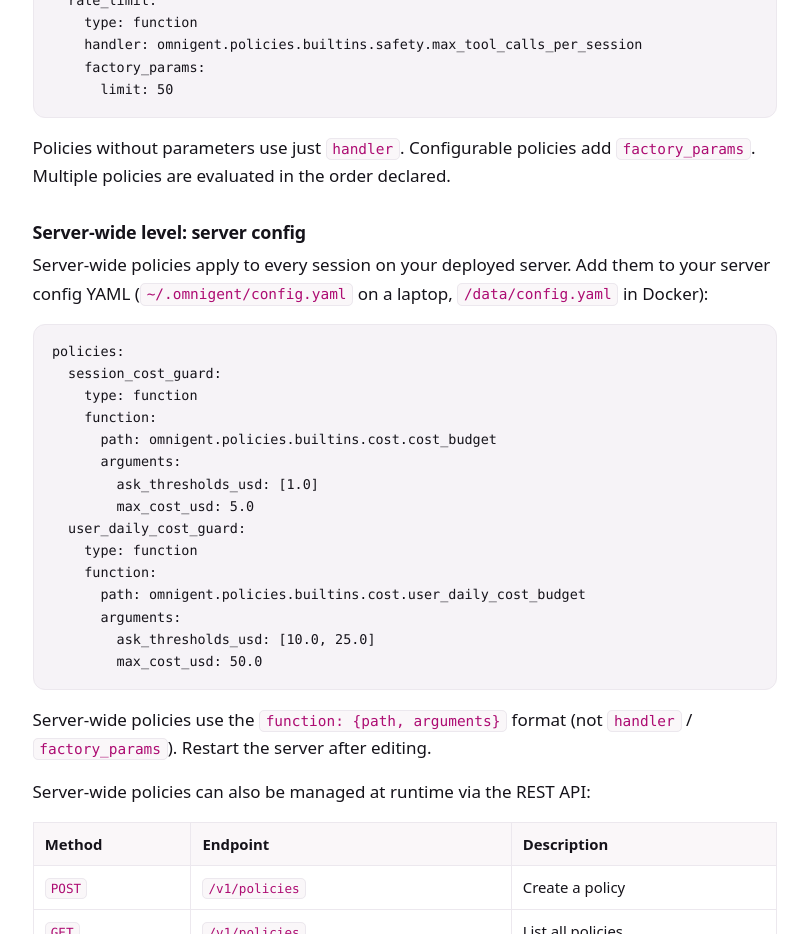
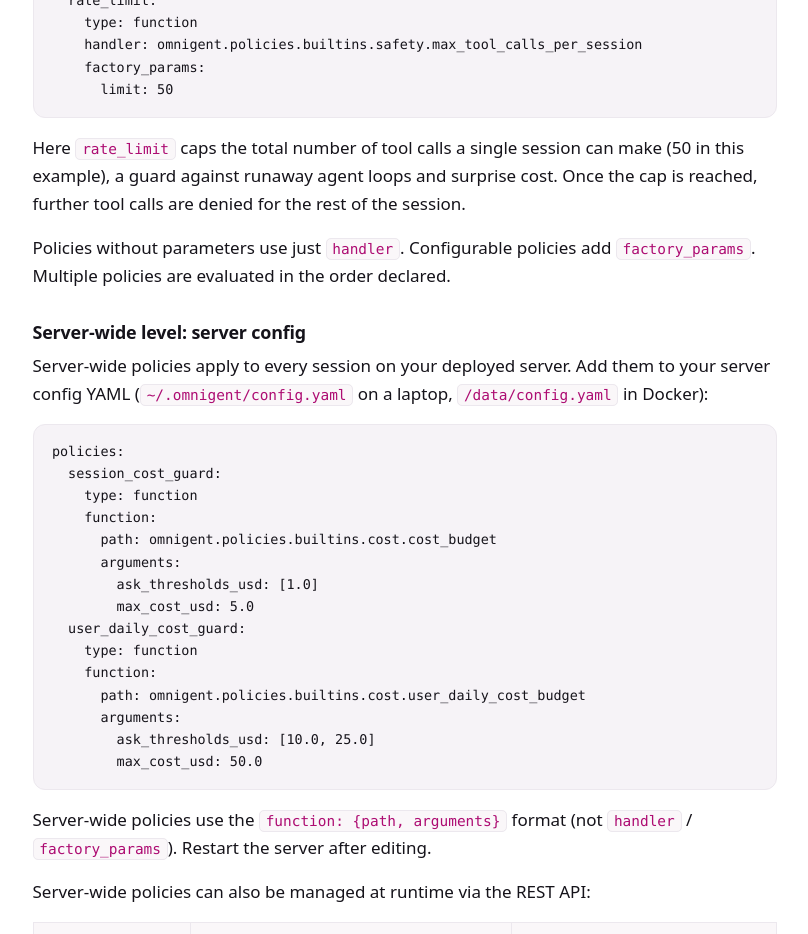
Before and after one commit to omnigent-ai/omnigent-site, a Next.js app: page /docs/policies/overview in a window 1280 px wide. Shown: the part 2960-3894 px from the top of the page, without its empty margins (360-1168 px from the left). Built offline with nearby package versions, Linux system fonts and the light colour scheme.

Commit message:
docs: explain the rate_limit policy in the YAML example

```diff
--- a/app/docs/policies/overview/page.js
+++ b/app/docs/policies/overview/page.js
@@ -220,6 +220,12 @@ You: Block access to all GitHub repos except myorg/frontend.`}
       </pre>
 
       <p>
+        Here <code>rate_limit</code> caps the total number of tool calls a single session can make
+        (50 in this example), a guard against runaway agent loops and surprise cost. Once the cap
+        is reached, further tool calls are denied for the rest of the session.
+      </p>
+
+      <p>
         Policies without parameters use just <code>handler</code>. Configurable policies add{" "}
         <code>factory_params</code>. Multiple policies are evaluated in the order declared.
       </p>
```
